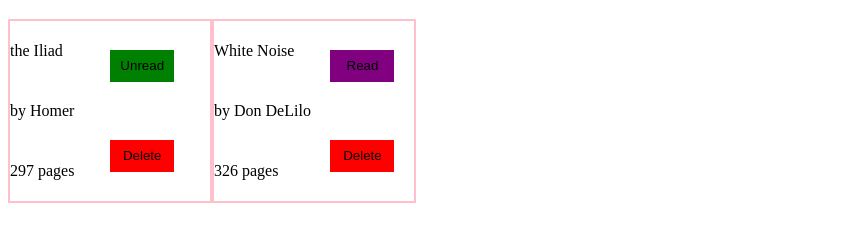
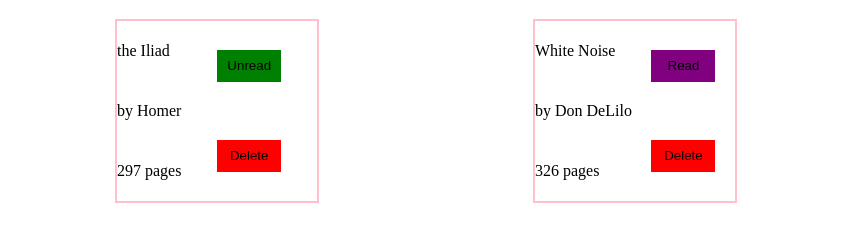
Before and after one commit to drewslam/library, a plain HTML site: page index.html in a window 1280 px wide. Shown: the part 238-480 px from the top of the page, without its empty margins (0-853 px from the left). Drawn offline with Linux system fonts and the light colour scheme.

Commit message:
change content display from flex to grid

```diff
--- a/style.css
+++ b/style.css
@@ -11,7 +11,10 @@ h1 {
 }
 
 .content {
-    display: flex;
+    display: grid;
+    grid-template-columns: auto auto auto auto;
+    grid-template-rows: auto;
+    justify-content: space-around;
 }
 
 .book {
```
